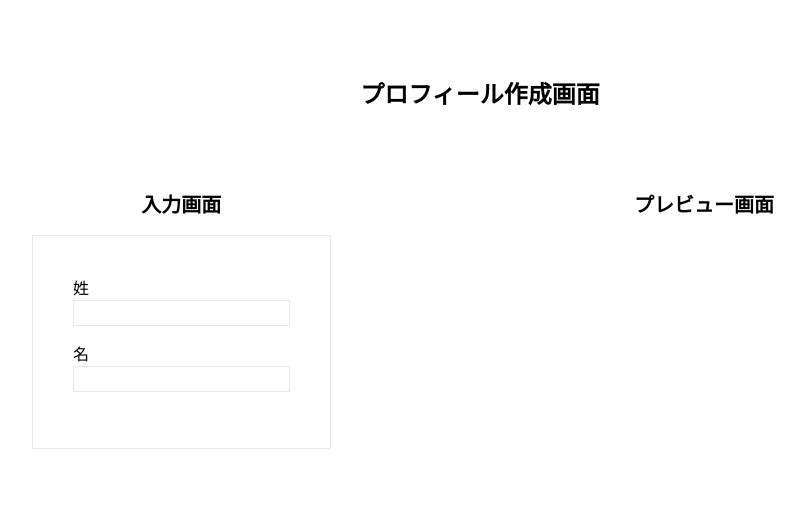
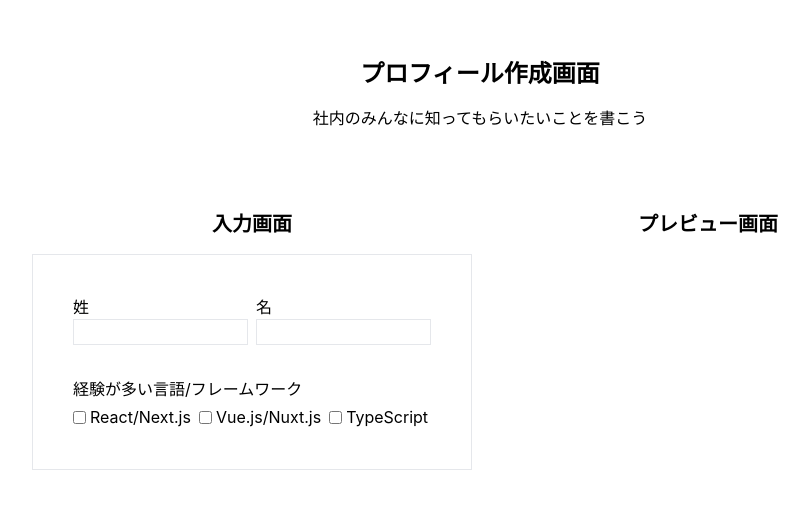
Before and after one commit to shotam1415/react-study, a React (Create React App) app: page / in a window 1280 px wide. Shown: the part 136-644 px from the top of the page, without its empty margins (160-969 px from the left). Built offline with nearby package versions, Linux system fonts and the light colour scheme.

Commit message:
checkboxの追加

```diff
--- a/src/App.tsx
+++ b/src/App.tsx
@@ -55,12 +55,16 @@ function App() {
         <main>
             <div className="flex items-center justify-center h-screen">
                 <div className="w-full mx-auto max-w-4xl">
-                    <h1 className="font-bold text-2xl text-center mb-20">プロフィール作成画面</h1>
-                    <div className="flex w-full justify-between">
-                        <div className="w-2/6">
+                    <div className="text-center">
+                        <h1 className="font-bold text-2xl mb-4">プロフィール作成画面</h1>
+                        <p className="mb-20">社内のみんなに知ってもらいたいことを書こう</p>
+                    </div>
+                    <div className="flex w-full justify-between gap-4">
+                        <div className="w-1/2">
                             <h2 className="text-center mb-4 font-bold text-xl">入力画面</h2>
                             <div className="border p-10">
                                 <div className="mb-4">
+                                    <div className="flex gap-2">
                                         <div className="mb-4">
                                             <label className="block">姓</label>
                                             <input
@@ -87,12 +91,31 @@ function App() {
                                         </div>
                                     </div>
                                 </div>
+                                <div>
+                                    <label className="mb-1 block">経験が多い言語/フレームワーク</label>
+                                    <div className="flex flex-wrap items-start gap-2">
+                                        <div className="flex items-center gap-1">
+                                            <input type="checkbox" id="checkbox01"></input>
+                                            <label htmlFor="checkbox01">React/Next.js</label>
                                         </div>
-                        <div className="w-3/6">
+                                        <div className="flex items-center gap-1">
+                                            <input type="checkbox" id="checkbox02"></input>
+                                            <label htmlFor="checkbox02">Vue.js/Nuxt.js</label>
+                                        </div>
+                                        <div className="flex items-center gap-1">
+                                            <input type="checkbox" id="checkbox02"></input>
+                                            <label htmlFor="checkbox02">TypeScript</label>
+                                        </div>
+                                    </div>
+                                </div>
+                            </div>
+                        </div>
+                        <div className="w-1/2">
                             <h2 className="text-center mb-4 font-bold text-xl">プレビュー画面</h2>
                             {!areAllPropertiesEmpty(profile) && (
                                 <div className="border p-10">
-                                    {profile.firstName && (
+
+                                    {/* {profile.firstName && (
                                         <dd className="flex items-start gap-2 mb-4 last:mb-0">
                                             <dt>姓：</dt>
                                             <dl>{profile.firstName}</dl>
@@ -103,7 +126,10 @@ function App() {
                                             <dt>名：</dt>
                                             <dl>{profile.lastName}</dl>
                                         </dd>
-                                    )}
+                                    )} */}
+                                    <div>
+                                        <p className="text-center">{profile.firstName}{profile.lastName}</p>
+                                    </div>
                                 </div>
                             )}
                         </div>
```
Lines whose indentation alone changed are shown as unchanged.
